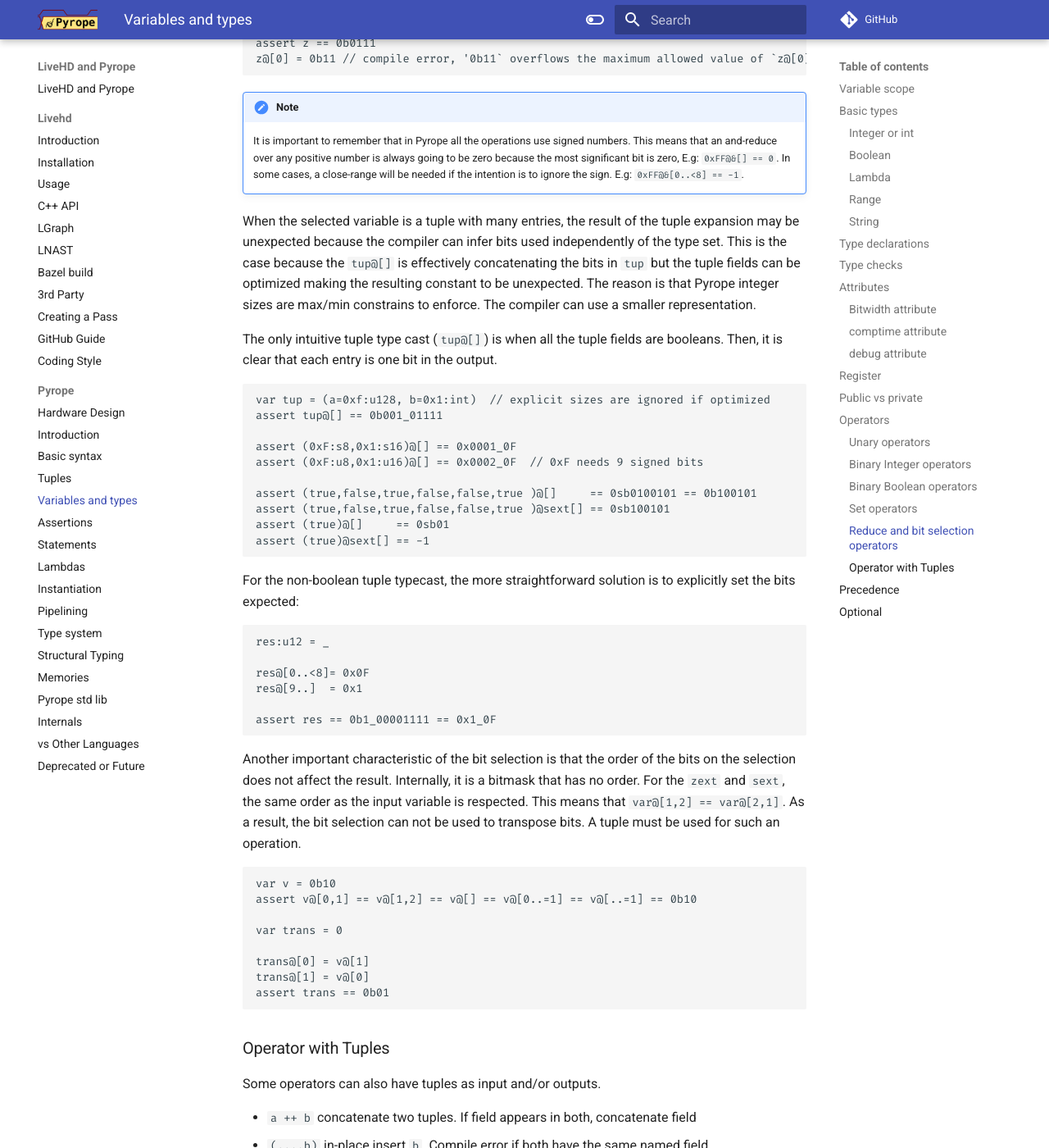
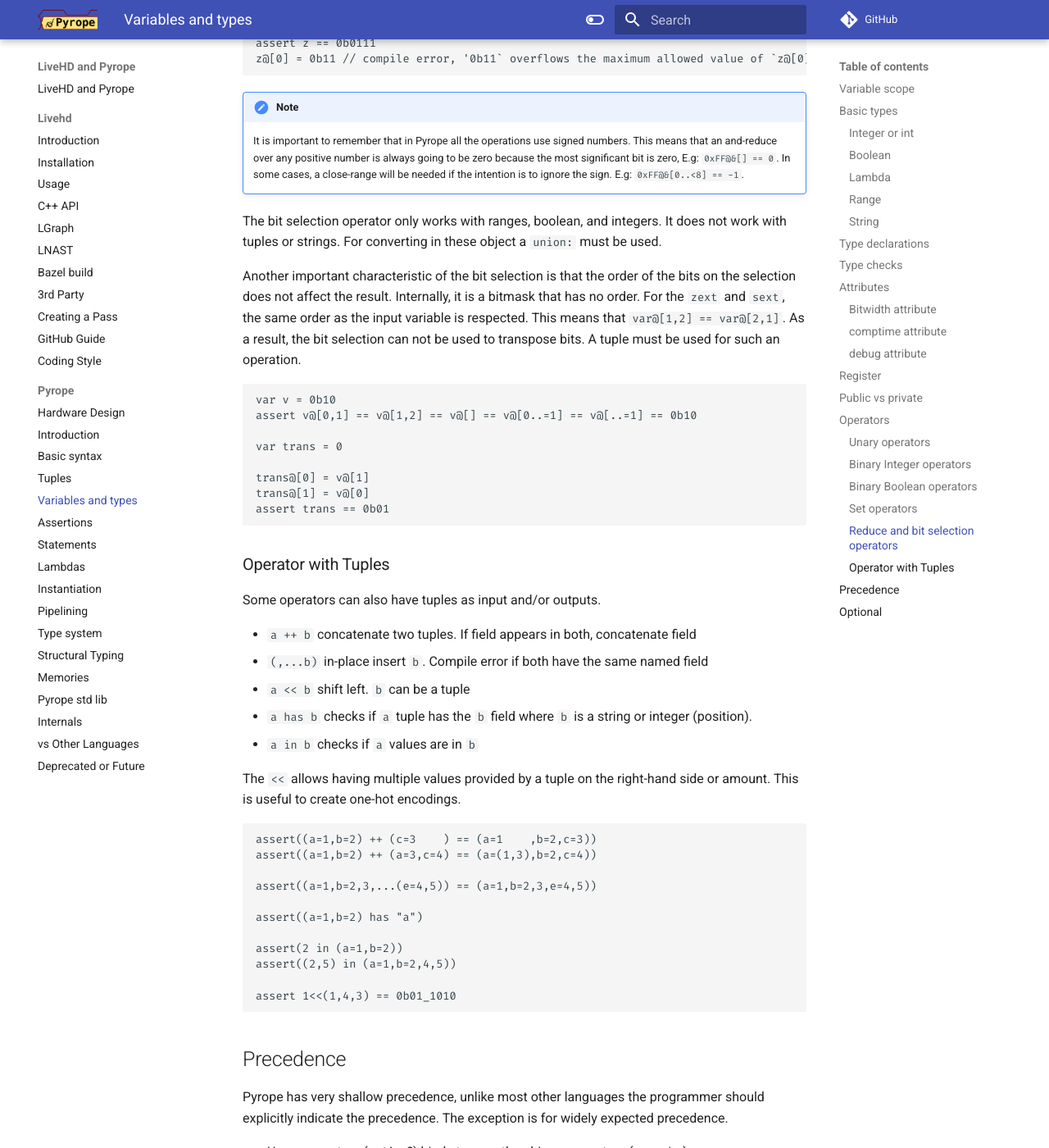
Before and after one commit to masc-ucsc/docs, an MkDocs documentation site: the page built from docs/pyrope/04-variables.md, in a window 1280 px wide and 1400 px high, scrolled down 14342 px. Shown: the whole window at 82% size. Built offline with MkDocs 1.6.1 and Material for MkDocs 9.7.7, drawn with Linux system fonts in a browser that asks for light colours; comment, search, counter and statistics services are not loaded.

Commit message:
simplify bit selection to not support tuples

````diff
--- a/docs/pyrope/04-variables.md
+++ b/docs/pyrope/04-variables.md
@@ -767,42 +767,11 @@ z@[0] = 0b11 // compile error, '0b11` overflows the maximum allowed value of `z@
     E.g: `0xFF@&[0..<8] == -1`.
 
 
-When the selected variable is a tuple with many entries, the result of the
-tuple expansion may be unexpected because the compiler can infer bits used
-independently of the type set. This is the case because the `tup@[]` is
-effectively concatenating the bits in `tup` but the tuple fields can be
-optimized making the resulting constant to be unexpected. The reason is that
-Pyrope integer sizes are max/min constrains to enforce. The compiler can use
-a smaller representation.
 
+The bit selection operator only works with ranges, boolean, and integers. It
+does not work with tuples or strings. For converting in these object a `union:`
+must be used.
 
-The only intuitive tuple type cast (`tup@[]`) is when all the tuple fields
-are booleans. Then, it is clear that each entry is one bit in the output.
-
-```
-var tup = (a=0xf:u128, b=0x1:int)  // explicit sizes are ignored if optimized
-assert tup@[] == 0b001_01111
-
-assert (0xF:s8,0x1:s16)@[] == 0x0001_0F
-assert (0xF:u8,0x1:u16)@[] == 0x0002_0F  // 0xF needs 9 signed bits
-
-assert (true,false,true,false,false,true )@[]     == 0sb0100101 == 0b100101
-assert (true,false,true,false,false,true )@sext[] == 0sb100101
-assert (true)@[]     == 0sb01
-assert (true)@sext[] == -1
-```
-
-For the non-boolean tuple typecast, the more straightforward solution is to
-explicitly set the bits expected:
-
-```
-res:u12 = _
-
-res@[0..<8]= 0x0F
-res@[9..]  = 0x1
-
-assert res == 0b1_00001111 == 0x1_0F
-```
 
 Another important characteristic of the bit selection is that the order of the
 bits on the selection does not affect the result. Internally, it is a bitmask
````
Also changed, not shown: docs/pyrope/07-typesystem.md (+60 -37 lines).
